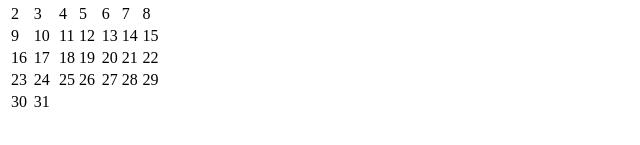
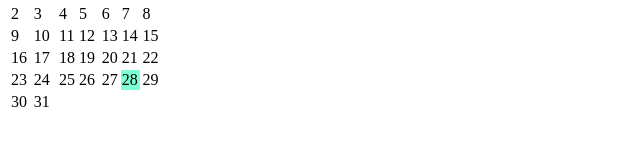
Before and after one commit to Adimac93/bimetable, a Nuxt app in the folder frontend/: page / in a window 1280 px wide. Shown: the part 165-310 px from the top of the page, without its empty margins (0-640 px from the left). Built offline with nearby package versions, Linux system fonts and the light colour scheme.

Commit message:
✨Make calendar highlight current date

```diff
--- a/frontend/components/Calendar.client.vue
+++ b/frontend/components/Calendar.client.vue
@@ -21,7 +21,7 @@
                     <template v-if="'offset' in day">
                         <td v-if="day.offset" :colspan="day.offset"></td>
                     </template>
-                    <td v-else>{{ day.date() }}</td>
+                    <td v-else :class="{ highlight: today.isSame(day, 'day') }">{{ day.date() }}</td>
                 </template>
             </tr>
         </tbody>
@@ -37,6 +37,7 @@ type CalendarSpace = dayjs.Dayjs | {
 
 const weekdays = dayjs.weekdaysMin(true);
 
+const today = dayjs();
 const monthStart = ref(dayjs().date(1));
 const daysInMonth = computed(() => monthStart.value.daysInMonth());
 const days = computed(() => {
@@ -73,4 +74,8 @@ function changeMonth(offset: number) {
     flex-flow: row nowrap;
     justify-content: space-between;
 }
+
+.highlight {
+    background-color: aquamarine;
+}
 </style>
```
